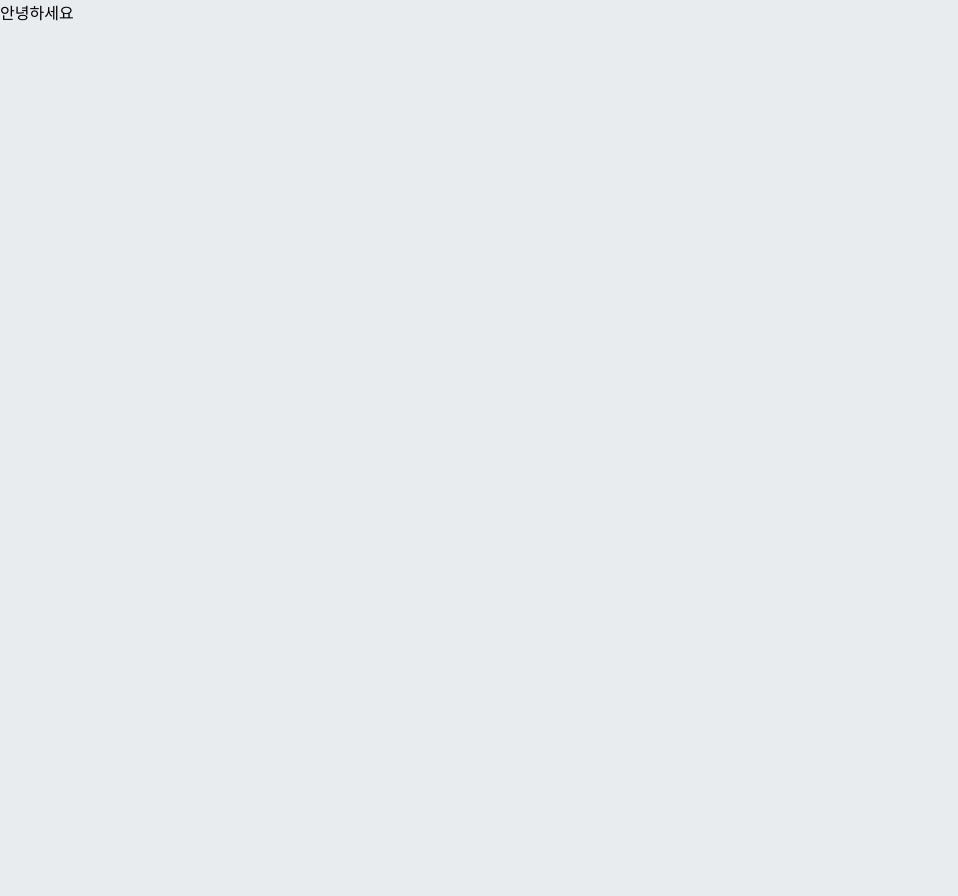
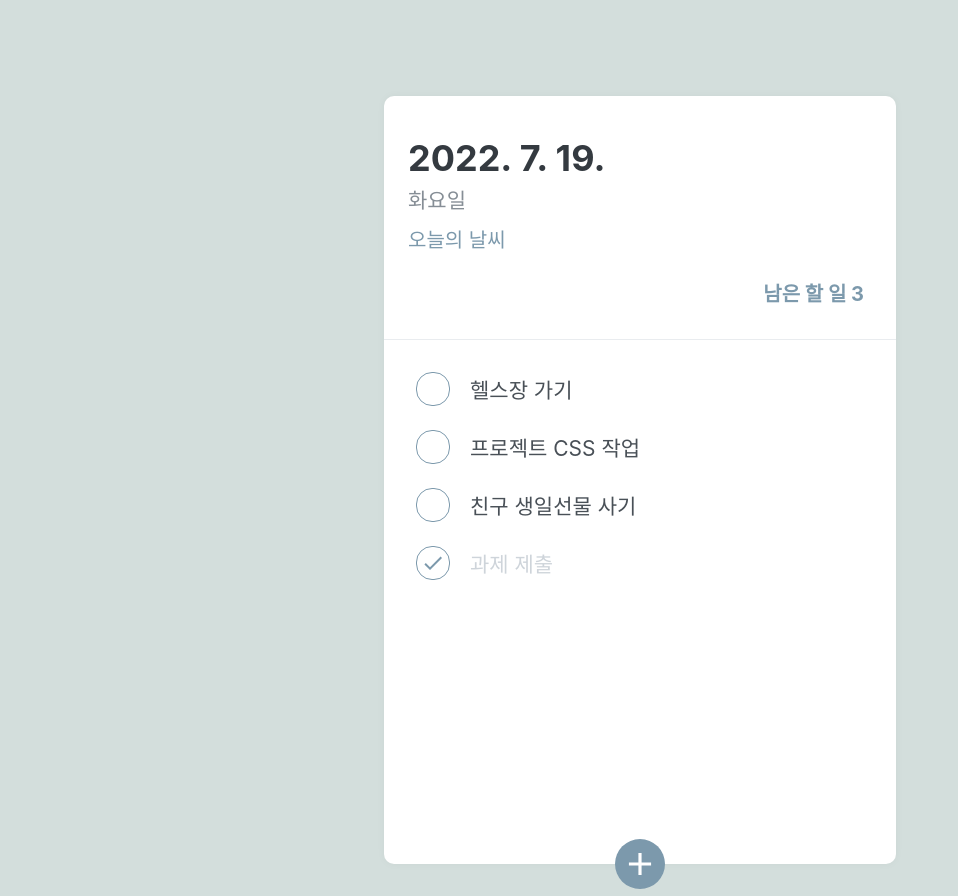
Before and after one commit to dmsyddl/weather-todolist, a React (Create React App) app: page / in a window 1280 px wide. Shown: the whole page, without its empty margins (0-958 px from the left). Before the commit the page ends 800 px from the top, so only its background shows below. Built offline with nearby package versions, Linux system fonts and the light colour scheme.

Commit message:
feat: CRD 기능 구현

```diff
--- a/package.json
+++ b/package.json
@@ -6,6 +6,7 @@
     "@testing-library/jest-dom": "^5.16.4",
     "@testing-library/react": "^13.3.0",
     "@testing-library/user-event": "^13.5.0",
+    "axios": "^0.27.2",
     "react": "^18.2.0",
     "react-dom": "^18.2.0",
     "react-icons": "^4.4.0",
--- a/src/App.js
+++ b/src/App.js
@@ -1,19 +1,31 @@
 import React from 'react';
-import styled from "styled-components"
 import { createGlobalStyle } from 'styled-components';
+
+// Todo와 관련된 모든 Context를 사용하도록 Provider를 가져옴
+import { TodoProvider } from './TodoContext';
+
+// components
+import TodoTemplate from './components/TodoTemplate';
+import TodoHead from './components/TodoHead';
+import TodoList from './components/TodoList';
+import TodoCreate from './components/TodoCreate';
 
 const GlobalStyle = createGlobalStyle`
   body {
-    background-color: #e9ecef;
+    background-color: #D3DEDC;
   }
 `;
 
 function App() {
   return (
-    <>
+    <TodoProvider>
       <GlobalStyle />
-      <div>안녕하세요</div>
-    </>
+      <TodoTemplate>
+        <TodoHead />
+        <TodoList />
+        <TodoCreate />
+      </TodoTemplate>
+    </TodoProvider>
   );
 }
 
--- /dev/null
+++ b/src/TodoContext.js
@@ -0,0 +1,84 @@
+import React, { useReducer, createContext, useContext, useRef } from "react";
+
+const initialTodos = [
+  {
+    id: 1,
+    text: "헬스장 가기",
+    done: false,
+  },
+  {
+    id: 2,
+    text: "프로젝트 CSS 작업",
+    done: false,
+  },
+  {
+    id: 3,
+    text: "친구 생일선물 사기",
+    done: false,
+  },
+  {
+    id: 4,
+    text: "과제 제출",
+    done: true,
+  },
+];
+
+const todoReducer = (state, action) => {
+  switch (action.type) {
+    case "CREATE":
+      return state.concat(action.todo);
+    case "TOGGLE":
+      return state.map((todo) =>
+        todo.id === action.id ? { ...todo, done: !todo.done } : todo
+      );
+    case "REMOVE":
+      return state.filter((todo) => todo.id !== action.id);
+    default:
+      throw new Error("error");
+  }
+};
+
+// Context 생성
+const TodoStateContext = createContext(); // state
+const TodoDispatchContext = createContext(); // dispatch
+const TodoNextIdContext = createContext(); //  nextId = 새로운 항목을 추가할 때 사용할 고유 ID값
+
+export function TodoProvider({ children }) {
+  const [state, dispatch] = useReducer(todoReducer, initialTodos);
+  const nextId = useRef(5);
+
+  return (
+    <TodoStateContext.Provider value={state}>
+      <TodoDispatchContext.Provider value={dispatch}>
+        <TodoNextIdContext.Provider value={nextId}>
+          {children}
+        </TodoNextIdContext.Provider>
+      </TodoDispatchContext.Provider>
+    </TodoStateContext.Provider>
+  );
+}
+
+//커스텀 hook을 만들어 useContext를 좀 더 편하게 사용할 수 있다.
+export function useTodoState() {
+  const context = useContext(TodoStateContext);
+  if (!context) {
+    throw new Error("Cannot find TodoProvider");
+  }
+  return context;
+}
+
+export function useTodoDispatch() {
+  const context = useContext(TodoDispatchContext);
+  if (!context) {
+    throw new Error("Cannot find TodoProvider");
+  }
+  return context;
+}
+
+export function useTodoNextId() {
+  const context = useContext(TodoNextIdContext);
+  if (!context) {
+    throw new Error("Cannot find TodoProvider");
+  }
+  return context;
+}
--- /dev/null
+++ b/src/Weather.js
@@ -0,0 +1,11 @@
+import React, {useState} from 'react';
+import axios from 'axios';
+import styled from 'styled-components';
+
+const Weather = () => {
+
+}
+
+export default Weather;
+
+//API_Key값 : 7716362d57cde31609c5347408b7cfb7
--- /dev/null
+++ b/src/components/TodoCreate.js
@@ -0,0 +1,132 @@
+import React, { useState } from "react";
+import styled, { css } from "styled-components";
+import { MdAdd } from "react-icons/md";
+import { useTodoDispatch, useTodoNextId } from "../TodoContext";
+
+const CircleButton = styled.button`
+  background: #7c99ac;
+  &:hover {
+    background: #92a9bd;
+  }
+  &:active {
+    background: #92a9bd;
+  }
+
+  z-index: 5;
+  cursor: pointer;
+  width: 50px;
+  height: 50px;
+  //display: block;
+  align-items: center;
+  justify-content: center;
+  font-size: 60px;
+  position: absolute;
+  left: 50%;
+  bottom: 0px;
+  transform: translate(-50%, 50%);
+  color: white;
+  border-radius: 50%;
+  border: none;
+  outline: none;
+  display: flex;
+
+  transition: 0.125s all ease-in;
+  ${(props) =>
+    props.open &&
+    css`
+      background: #7c99ac;
+      &:hover {
+        background: #92a9bd;
+      }
+      &:active {
+        background: #92a9bd;
+      }
+      transform: translate(-50%, 50%) rotate(45deg);
+    `}
+`;
+
+const InsertFormPositioner = styled.div`
+  width: 100%;
+  bottom: 0;
+  left: 0;
+  position: absolute;
+`;
+
+const InsertForm = styled.form`
+  background: #f8f9fa;
+  padding-left: 32px;
+  padding-top: 32px;
+  padding-right: 32px;
+  padding-bottom: 72px;
+
+  border-bottom-left-radius: 16px;
+  border-bottom-right-radius: 16px;
+  border-top: 1px solid #e9ecef;
+`;
+
+const Input = styled.input`
+  padding: 12px;
+  border-radius: 4px;
+  border: 1px solid #dee2e6;
+  width: 100%;
+  outline: none;
+  font-size: 18px;
+  box-sizing: border-box;
+`;
+
+const TodoCreate = () => {
+  const [open, setOpen] = useState(false);
+  const [value, setValue] = useState("");
+
+  const dispatch = useTodoDispatch();
+  const nextId = useTodoNextId();
+
+  const onToggle = () => {
+    setOpen(!open);
+  };
+
+  const onChange = (event) => {
+    setValue(event.target.value);
+  };
+
+  const onSubmit = (event) => {
+    // 새로고침 방지
+    event.preventDefault();
+    // 새로운 항목을 추가
+    dispatch({
+      type: "CREATE",
+      todo: {
+        id: nextId.current,
+        text: value,
+        done: false,
+      },
+    });
+    // value 값 초기화, 토클 close
+    setValue("");
+    setOpen(false);
+    nextId.current += 1;
+  };
+
+  return (
+    <>
+      {open && (
+        <InsertFormPositioner>
+          <InsertForm onSubmit={onSubmit}>
+            <Input
+              autoFocus
+              placeholder="할 일을 입력하세요"
+              onChange={onChange}
+              value={value}
+            />
+          </InsertForm>
+        </InsertFormPositioner>
+      )}
+      <CircleButton onClick={onToggle} open={open}>
+        <MdAdd />
+      </CircleButton>
+    </>
+  );
+};
+
+// React.memo로 TodoContext에서 관리되는 state가 변경될 때마다 TodoCreate의 리렌더링을 방지할 수 있다.
+export default React.memo(TodoCreate);
--- /dev/null
+++ b/src/components/TodoHead.js
@@ -0,0 +1,55 @@
+import React from "react";
+import styled from "styled-components";
+
+// components
+import Weather from "../Weather";
+// content
+import { useTodoState } from "../TodoContext";
+
+const TodoHeadBlock = styled.div`
+  // padding or margin을 한 줄로 작성할 때 시계 방향으로 돌아감(상-우-하-좌)
+  padding: 40px 32px 32px 24px;
+  border-bottom: 1px solid #e9ecef;
+  h1 {
+    margin: 0;
+    font-size: 36px;
+    color: #343a40;
+  }
+  .day {
+    margin-top: 4px;
+    color: #868e96;
+    font-size: 21px;
+  }
+  .head-left {
+    color: #7c99ac;
+    font-size: 20px;
+    margin-top: 10px;
+  }
+  .head-right {
+    color: #7c99ac;
+    font-size: 20px;
+    margin-top: 25px;
+    font-weight: bold;
+    text-align: right;
+  }
+`;
+const TodoHead = () => {
+  const todos = useTodoState(); // 적힌 todoitem들을 모두 가져옴
+  const undone = todos.filter((todo) => !todo.done);
+
+  // 현재 날짜 표기하기
+  const today = new Date();
+  const dateString = today.toLocaleDateString("ko-KR");
+  const dayName = today.toLocaleDateString("ko-KR", { weekday: "long" }); //weekday : short의 경우 '화' 이런식으로 표시됨
+
+  return (
+    <TodoHeadBlock>
+      <h1>{dateString}</h1>
+      <div className="day">{dayName}</div>
+      <div className="head-left">오늘의 날씨</div>
+      <div className="head-right">남은 할 일 {undone.length}</div>
+    </TodoHeadBlock>
+  );
+};
+
+export default TodoHead;
--- /dev/null
+++ b/src/components/TodoItem.js
@@ -0,0 +1,78 @@
+import React from "react";
+import styled, { css } from "styled-components";
+import { MdDone, MdDelete } from "react-icons/md";
+
+import { useTodoDispatch } from "../TodoContext";
+const Remove = styled.div`
+  display: flex;
+  align-items: center;
+  justify-content: center;
+  color: #dee2e6;
+  font-size: 24px;
+  cursor: pointer;
+  &:hover {
+    color: #ff6b6b;
+  }
+  display: none;
+`;
+
+const TodoItemBlock = styled.div`
+  display: flex;
+  align-items: center;
+  padding-top: 12px;
+  padding-bottom: 12px;
+  &:hover {
+    ${Remove} {
+      display: initial;
+    }
+  }
+`;
+
+const CheckCircle = styled.div`
+  width: 32px;
+  height: 32px;
+  border-radius: 16px;
+  border: 1px solid #7c99ac;
+  font-size: 24px;
+  display: flex;
+  align-items: center;
+  justify-content: center;
+  margin-right: 20px;
+  cursor: pointer;
+  ${(props) =>
+    props.done &&
+    css`
+      border: 1px solid #7c99ac;
+      color: #7c99ac;
+    `}
+`;
+
+const Text = styled.div`
+  flex: 1;
+  font-size: 21px;
+  color: #495057;
+  ${(props) =>
+    props.done &&
+    css`
+      color: #ced4da;
+    `}
+`;
+
+const TodoItem = ({ id, done, text }) => {
+  const dispatch = useTodoDispatch();
+  const onToggle = () => dispatch({ type: "TOGGLE", id });
+  const onRemove = () => dispatch({ type: "REMOVE", id });
+  return (
+    <TodoItemBlock>
+      <CheckCircle done={done} onClick={onToggle}>
+        {done && <MdDone />}
+      </CheckCircle>
+      <Text done={done}>{text}</Text>
+      <Remove onClick={onRemove}>
+        <MdDelete />
+      </Remove>
+    </TodoItemBlock>
+  );
+};
+
+export default React.memo(TodoItem);
--- /dev/null
+++ b/src/components/TodoList.js
@@ -0,0 +1,35 @@
+import React from 'react';
+import styled from 'styled-components';
+
+// components
+import TodoItem from './TodoItem';
+// context
+import { useTodoState } from '../TodoContext';
+
+const TodoListBlock = styled.div`
+    // 차지하는 영역을 모두 채우도록 설정
+    flex: 1;
+
+    padding: 20px 32px;
+    padding-bottom: 48px;
+    overflow-y: auto;
+`;
+
+const TodoList = () => {
+    const todos = useTodoState();
+
+    return  (
+        <TodoListBlock>
+            {todos.map(todo => (
+                <TodoItem
+                    key={todo.id}
+                    id={todo.id}
+                    text={todo.text}
+                    done={todo.done}
+                />
+            ))}
+        </TodoListBlock>
+    );
+}
+
+export default TodoList;
```
Also changed, not shown: src/components/TodoTemplate.js (+5 -6 lines), 2 other files (tests, documents, lock files or other folders).
